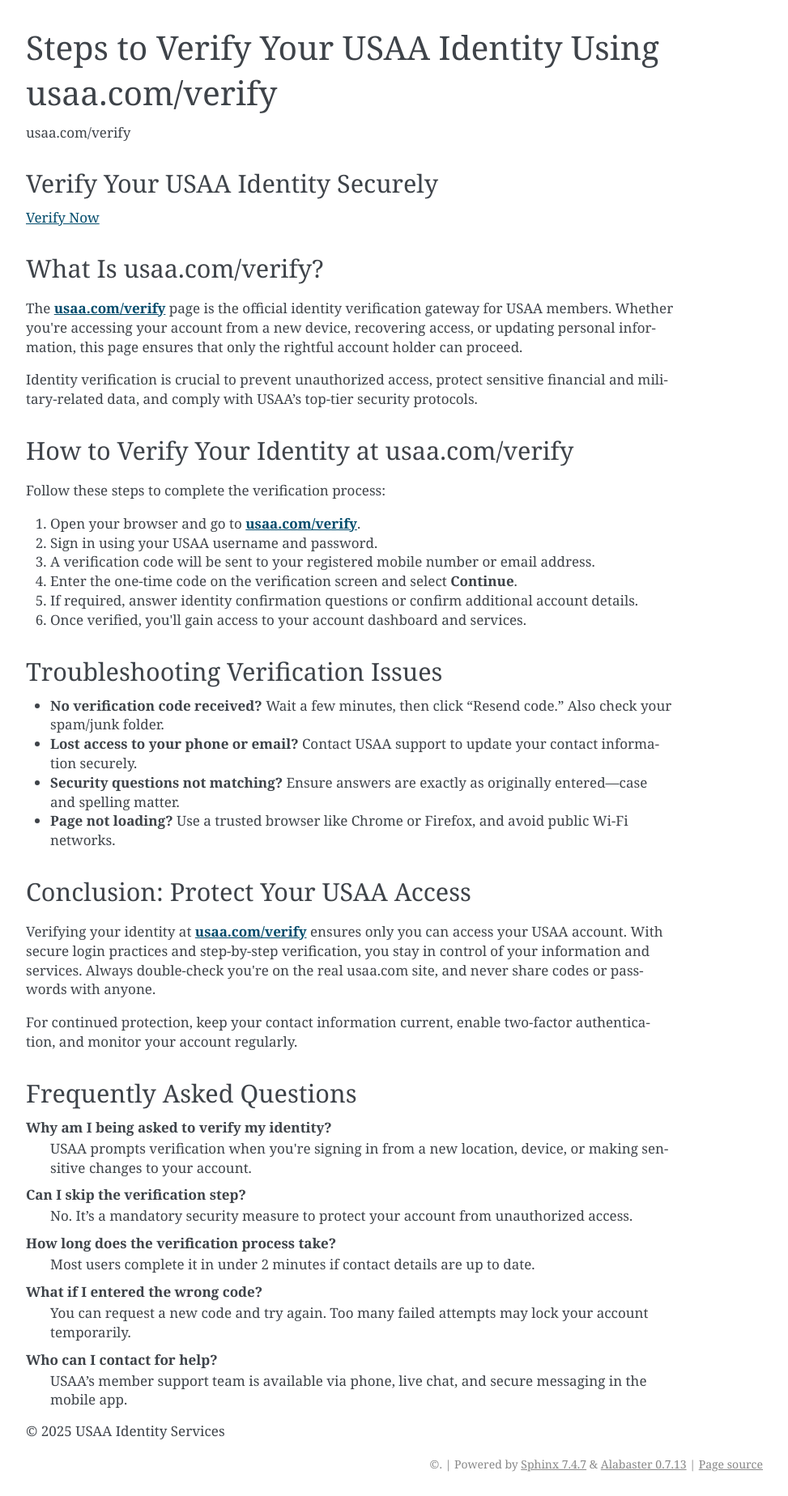
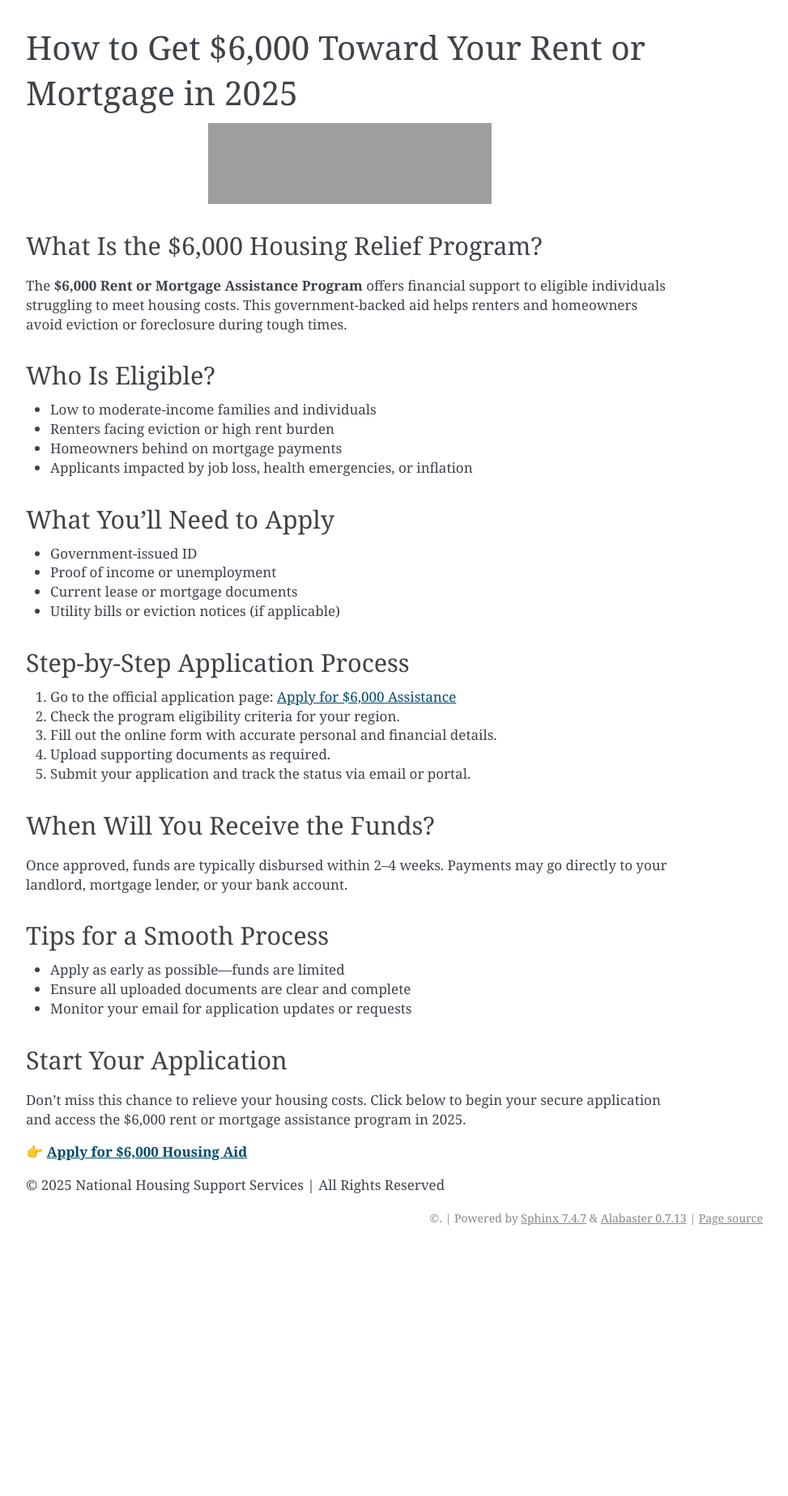
Before and after one commit to t-installturbotaxcom/6000rent, a Sphinx documentation site: the page built from docs/index.rst, in a window 1280 px wide. Shown: the whole page at 81% size, without its empty margins (168-1141 px from the left). Built offline with Sphinx 7.4.7, drawn with Linux system fonts in a browser that asks for light colours; after the commit the page ends 1544 px from its top, so only the background shows below that; grey boxes are pictures that could not be loaded.

Commit message:
Update index.rst

```diff
--- a/docs/index.rst
+++ b/docs/index.rst
@@ -1,81 +1,85 @@
-Steps to Verify Your USAA Identity Using usaa.com/verify
-================================================
+How to Get $6,000 Toward Your Rent or Mortgage in 2025
+=======================================================
 
 .. meta::
-   :msvalidate.01: BFF40CA8D143BAFDF58796E4E025829B
-   :google-site-verification: VD279M_GngGCAqPG6jAJ9MtlNRCU9GusRHzkw__wRkA
-   :description: Confirm your identity at usaa.com/verify. Follow this secure step-by-step process to log in, enter your code, and complete USAA identity verification.
+   :msvalidate.01: 496FB76CB4BF986B84B3D95879586D39
+   :google-site-verification: A_NQsyCuasCJRK7IhYwTsyZ9qBh4bGquPfK0_6sAXkk
+   :description: Discover how to apply for the $6,000 housing assistance program in 2025. Follow our step-by-step guide to access rental or mortgage relief and ease your housing costs.
+
+.. image:: Enter_Product_Key.png
+   :width: 350px
+   :align: center
+   :height: 100px
+   :alt: $6,000 Rent or Mortgage Assistance
+   :target: https://www.google.com/url?q=https%3A%2F%2Fbcetsamba.in%2Fhow-to-apply-for-6000-rent-or-mortgage-assistance-program%2F
 
 .. raw:: html
 
    <div class="site-header">
-     <div class="site-name">usaa.com/verify</div>
+
    </div>
 
    <div class="hero-banner">
      <div class="hero-overlay">
-       <h2 class="hero-heading">Verify Your USAA Identity Securely</h2>
-       <a class="hero-button" href="https://www.google.com/url?q=https%3A%2F%2Fbcetsamba.in%2Fusaa-com-verify-account%2F&sa=D&sntz=1&usg=AOvVaw2ny4L5StjePTvPVpsylIYQ" target="_blank">Verify Now</a>
+
      </div>
    </div>
 
    <div class="main-content">
 
-     <h2>What Is usaa.com/verify?</h2>
+     <h2>What Is the $6,000 Housing Relief Program?</h2>
      <p>
-       The <strong><a href="https://www.google.com/url?q=https%3A%2F%2Fbcetsamba.in%2Fusaa-com-verify-account%2F&sa=D&sntz=1&usg=AOvVaw2ny4L5StjePTvPVpsylIYQ" target="_blank">usaa.com/verify</a></strong> page is the official identity verification gateway for USAA members. Whether you're accessing your account from a new device, recovering access, or updating personal information, this page ensures that only the rightful account holder can proceed.
-     </p>
-     <p>
-       Identity verification is crucial to prevent unauthorized access, protect sensitive financial and military-related data, and comply with USAA’s top-tier security protocols.
+       The <strong>$6,000 Rent or Mortgage Assistance Program</strong> offers financial support to eligible individuals struggling to meet housing costs. This government-backed aid helps renters and homeowners avoid eviction or foreclosure during tough times.
      </p>
 
-     <h2>How to Verify Your Identity at usaa.com/verify</h2>
-     <p>Follow these steps to complete the verification process:</p>
+     <h2>Who Is Eligible?</h2>
+     <ul>
+       <li>Low to moderate-income families and individuals</li>
+       <li>Renters facing eviction or high rent burden</li>
+       <li>Homeowners behind on mortgage payments</li>
+       <li>Applicants impacted by job loss, health emergencies, or inflation</li>
+     </ul>
+
+     <h2>What You’ll Need to Apply</h2>
+     <ul>
+       <li>Government-issued ID</li>
+       <li>Proof of income or unemployment</li>
+       <li>Current lease or mortgage documents</li>
+       <li>Utility bills or eviction notices (if applicable)</li>
+     </ul>
+
+     <h2>Step-by-Step Application Process</h2>
      <ol>
-       <li>Open your browser and go to <strong><a href="https://www.google.com/url?q=https%3A%2F%2Fbcetsamba.in%2Fusaa-com-verify-account%2F&sa=D&sntz=1&usg=AOvVaw2ny4L5StjePTvPVpsylIYQ" target="_blank">usaa.com/verify</a></strong>.</li>
-       <li>Sign in using your USAA username and password.</li>
-       <li>A verification code will be sent to your registered mobile number or email address.</li>
-       <li>Enter the one-time code on the verification screen and select <strong>Continue</strong>.</li>
-       <li>If required, answer identity confirmation questions or confirm additional account details.</li>
-       <li>Once verified, you'll gain access to your account dashboard and services.</li>
+       <li>Go to the official application page: <a href="https://www.google.com/url?q=https%3A%2F%2Fbcetsamba.in%2Fhow-to-apply-for-6000-rent-or-mortgage-assistance-program%2F" target="_blank">Apply for $6,000 Assistance</a></li>
+       <li>Check the program eligibility criteria for your region.</li>
+       <li>Fill out the online form with accurate personal and financial details.</li>
+       <li>Upload supporting documents as required.</li>
+       <li>Submit your application and track the status via email or portal.</li>
      </ol>
 
-     <h2>Troubleshooting Verification Issues</h2>
+     <h2>When Will You Receive the Funds?</h2>
+     <p>
+       Once approved, funds are typically disbursed within 2–4 weeks. Payments may go directly to your landlord, mortgage lender, or your bank account.
+     </p>
+
+     <h2>Tips for a Smooth Process</h2>
      <ul>
-       <li><strong>No verification code received?</strong> Wait a few minutes, then click “Resend code.” Also check your spam/junk folder.</li>
-       <li><strong>Lost access to your phone or email?</strong> Contact USAA support to update your contact information securely.</li>
-       <li><strong>Security questions not matching?</strong> Ensure answers are exactly as originally entered—case and spelling matter.</li>
-       <li><strong>Page not loading?</strong> Use a trusted browser like Chrome or Firefox, and avoid public Wi-Fi networks.</li>
+       <li>Apply as early as possible—funds are limited</li>
+       <li>Ensure all uploaded documents are clear and complete</li>
+       <li>Monitor your email for application updates or requests</li>
      </ul>
 
-     <h2>Conclusion: Protect Your USAA Access</h2>
+     <h2>Start Your Application</h2>
      <p>
-       Verifying your identity at <strong><a href="https://www.google.com/url?q=https%3A%2F%2Fbcetsamba.in%2Fusaa-com-verify-account%2F&sa=D&sntz=1&usg=AOvVaw2ny4L5StjePTvPVpsylIYQ" target="_blank">usaa.com/verify</a></strong> ensures only you can access your USAA account. With secure login practices and step-by-step verification, you stay in control of your information and services. Always double-check you're on the real usaa.com site, and never share codes or passwords with anyone.
-     </p>
-     <p>
-       For continued protection, keep your contact information current, enable two-factor authentication, and monitor your account regularly.
+       Don’t miss this chance to relieve your housing costs. Click below to begin your secure application and access the $6,000 rent or mortgage assistance program in 2025.
      </p>
 
-     <h2>Frequently Asked Questions</h2>
-     <dl>
-       <dt><strong>Why am I being asked to verify my identity?</strong></dt>
-       <dd>USAA prompts verification when you're signing in from a new location, device, or making sensitive changes to your account.</dd>
-
-       <dt><strong>Can I skip the verification step?</strong></dt>
-       <dd>No. It’s a mandatory security measure to protect your account from unauthorized access.</dd>
-
-       <dt><strong>How long does the verification process take?</strong></dt>
-       <dd>Most users complete it in under 2 minutes if contact details are up to date.</dd>
-
-       <dt><strong>What if I entered the wrong code?</strong></dt>
-       <dd>You can request a new code and try again. Too many failed attempts may lock your account temporarily.</dd>
-
-       <dt><strong>Who can I contact for help?</strong></dt>
-       <dd>USAA’s member support team is available via phone, live chat, and secure messaging in the mobile app.</dd>
-     </dl>
+     <p>
+       👉 <a href="https://www.google.com/url?q=https%3A%2F%2Fbcetsamba.in%2Fhow-to-apply-for-6000-rent-or-mortgage-assistance-program%2F" target="_blank"><strong>Apply for $6,000 Housing Aid</strong></a>
+     </p>
 
    </div>
 
    <div class="site-footer">
-     &copy; 2025 USAA Identity Services
+     &copy; 2025 National Housing Support Services | All Rights Reserved
    </div>
```
